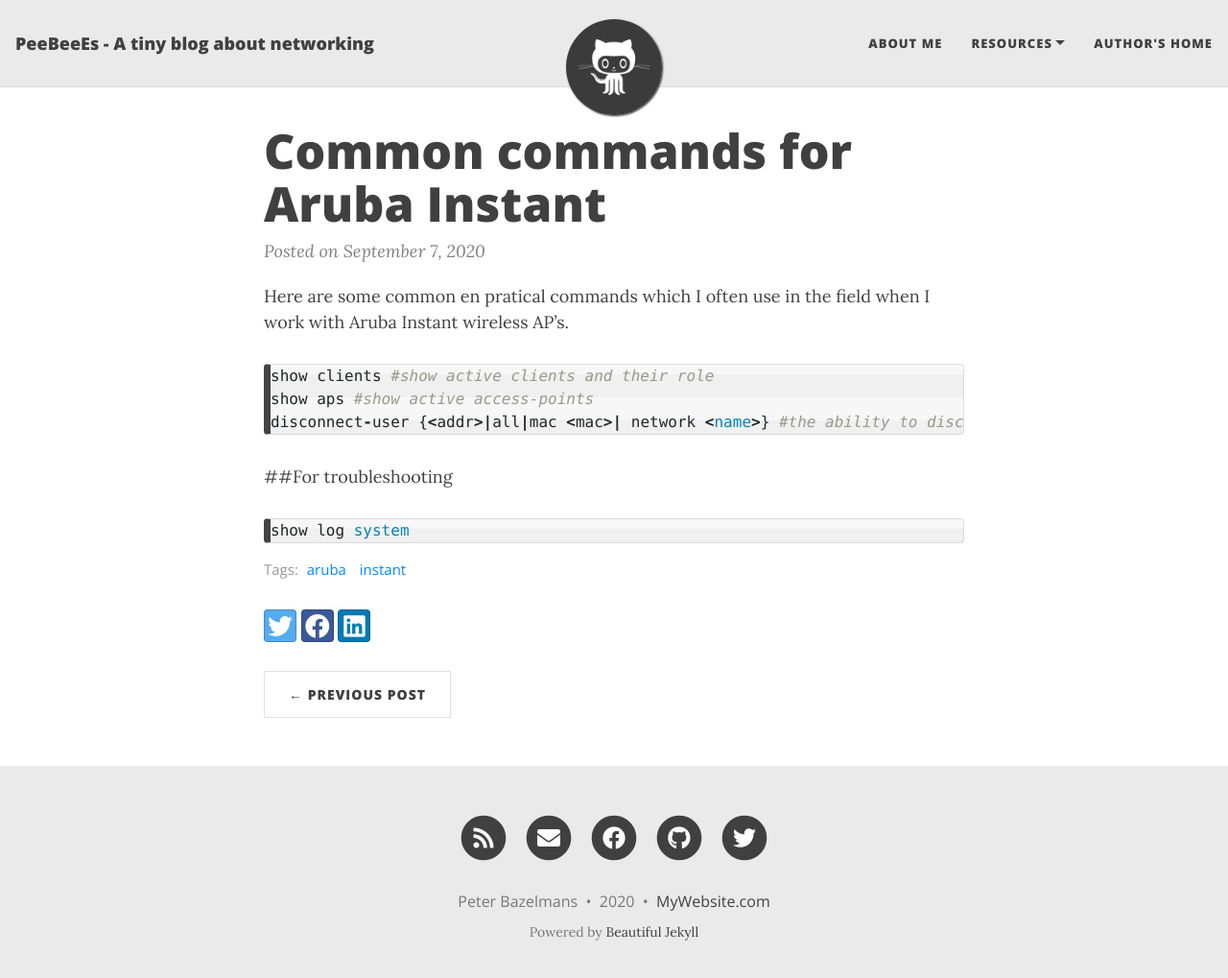
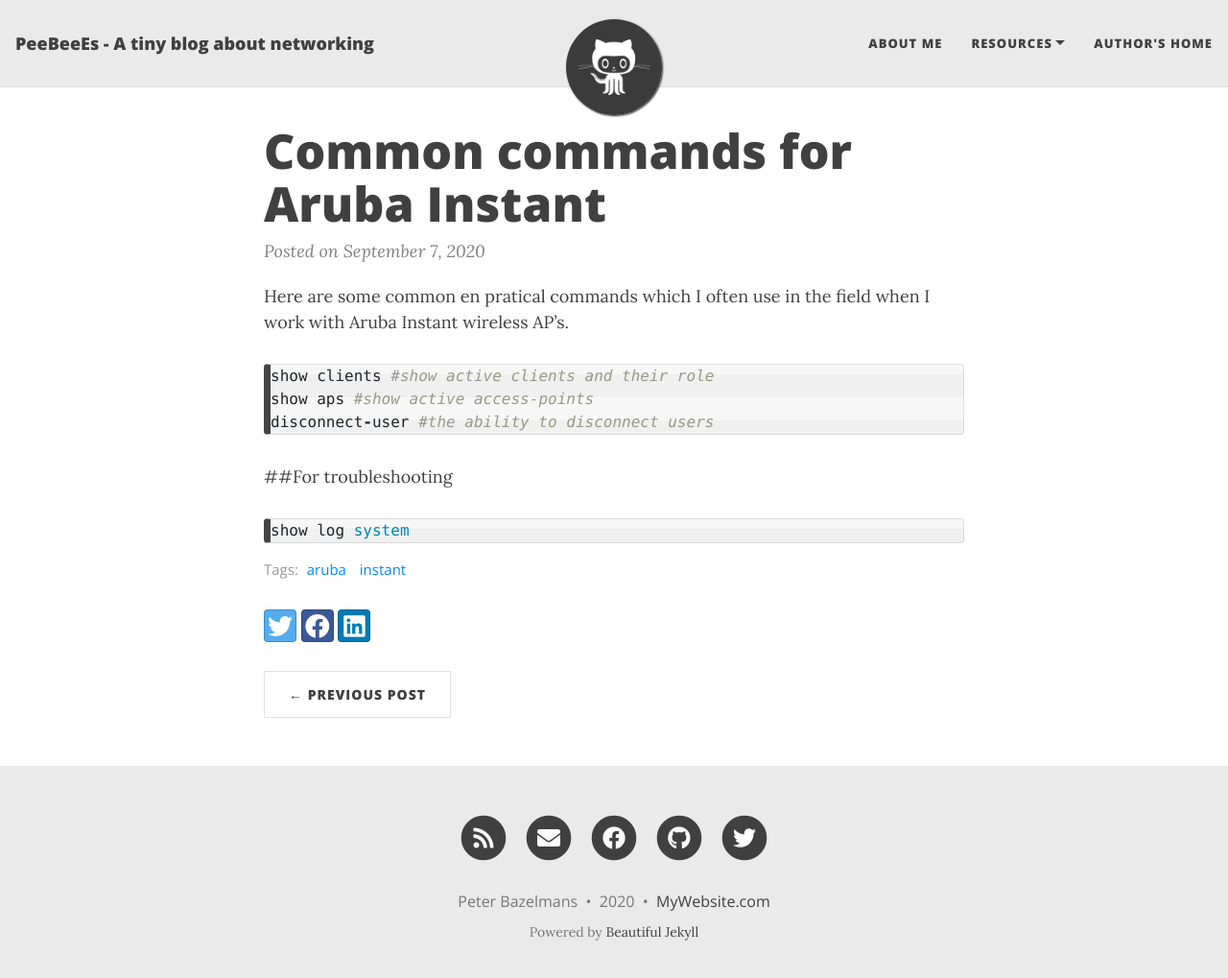
Before and after one commit to pbazelmans/pbazelmans.github.io, a Jekyll site: the page built from _posts/2020-09-07-aruba-instant.md, in a window 1280 px wide and 1032 px high. Shown: the top 1019 px of the window at 96% size. Built offline with Jekyll 4.4.1, drawn with Linux system fonts in a browser that asks for light colours; nearby versions of some CDN libraries.

Commit message:
Update 2020-09-07-aruba-instant.md

```diff
--- a/_posts/2020-09-07-aruba-instant.md
+++ b/_posts/2020-09-07-aruba-instant.md
@@ -8,7 +8,7 @@
 {% highlight ruby %}
 show clients #show active clients and their role
 show aps #show active access-points
-disconnect-user {<addr>|all|mac <mac>| network <name>} #the ability to disconnect users
+disconnect-user #the ability to disconnect users
 {% endhighlight %}
 
 ##For troubleshooting
```
